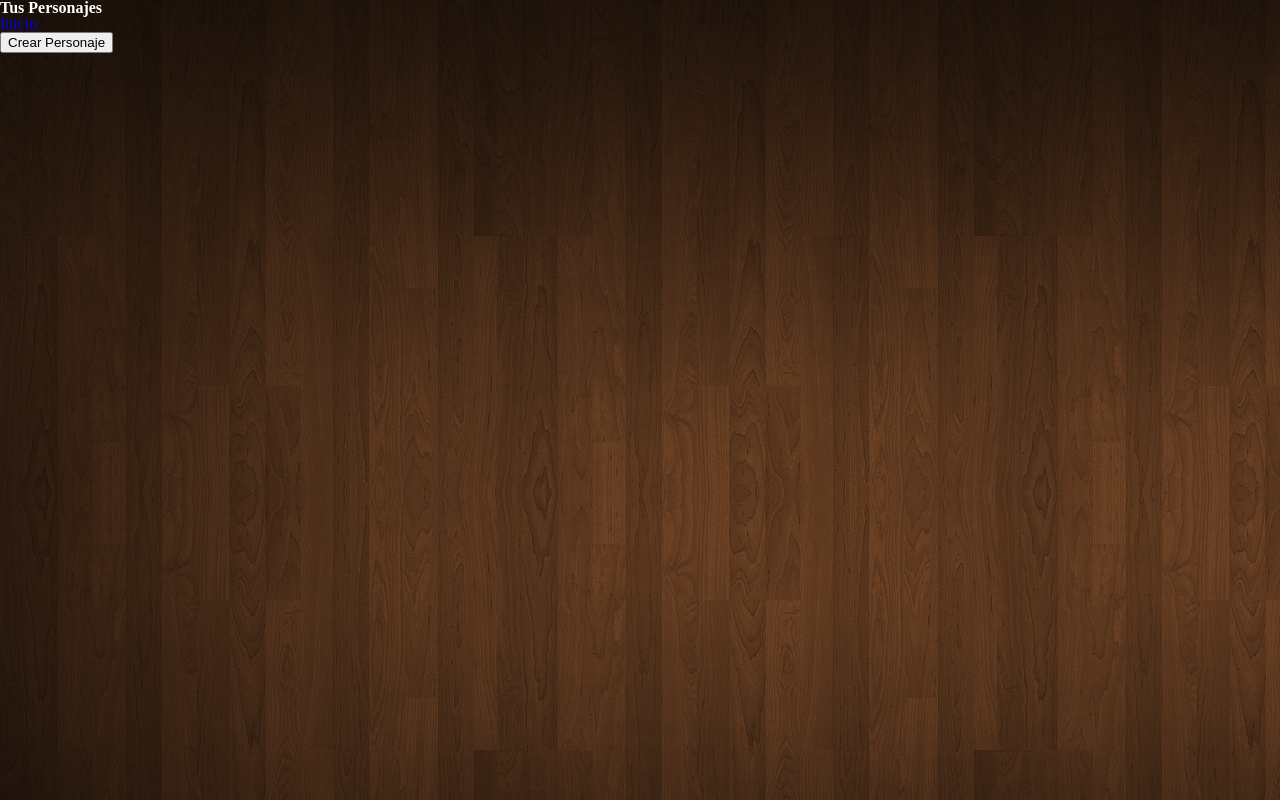
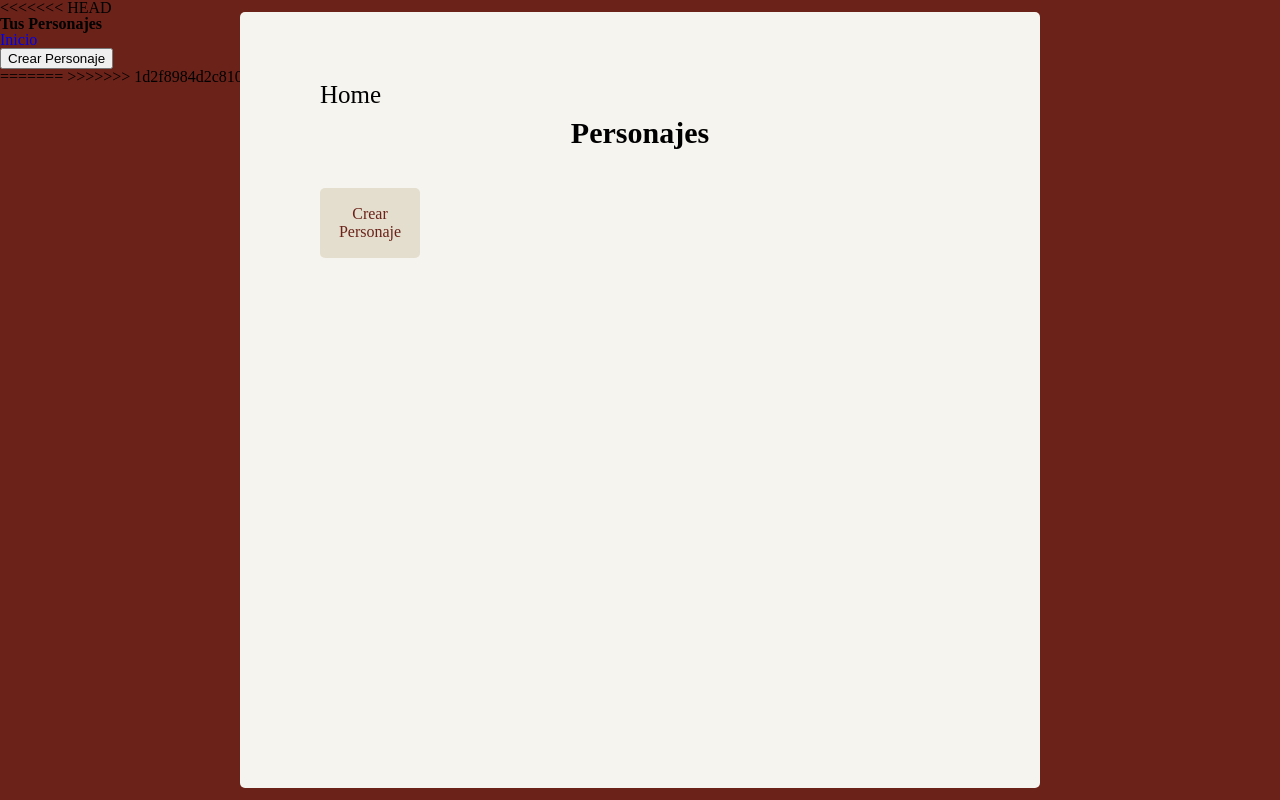
Before and after one commit to hoskbreaker/pathfinder_Web, a PHP site: page /PJ.html in a window 1280 px wide. Run offline with PHP 8.4, Linux system fonts and the light colour scheme.

Commit message:
fixed bugs

```diff
--- a/PJ.html
+++ b/PJ.html
@@ -8,11 +8,24 @@
 </head>
 
 <body>
+<<<<<<< HEAD
 	<h1>Tus Personajes</h1>
 	<a href="inicio.html">Inicio</a>
 	<form action="CS.html">
 		<p><input type="submit" value="Crear Personaje" /></p>
 	</form>
+=======
+	<div class="cuadro">
+		<ul>
+			<li><a href="inicio.html">Home</a></li>
+		</ul>
+		<br>
+		<h2>Personajes</h2>
+		<form action="CS.html">
+			<button type="submit" name="submit">Crear Personaje</button>
+		</form>
+	</div>
+>>>>>>> 1d2f8984d2c8101ea5d47ada8da0398a50358d68
 </body>
 
 </html>
--- a/Style.css
+++ b/Style.css
@@ -322,22 +322,101 @@ input, select {
 }
 .login-body {
 				background-image:url(img/Bg_login.png);
+        background-attachment: fixed;
 }
-
-
+/*PJ.html*/
+.cuadro{
+  width: 800px;
+  height: 97%;
+  background-color: #f6f4ee;
+  color: #fff;
+  top: 50%;
+  left: 50%;
+  position: absolute;
+  transform: translate(-50%,-50%);
+  box-sizing: border-box;
+  border-radius: 5px;
+  padding: 70px 40px;
+  text-align: center;
+}
+.cuadro h2 {
+  margin: 0;
+  padding-top: 20px;
+  font-family: Avenir;
+  font-size: 30px;
+  text-align: center;
+  margin-bottom: 40px;
+  color: black;
+}
+.cuadro ul{
+  float: left;
+}
+.cuadro ul li{
+  float: left;
+  list-style: none;
+}
+.cuadro ul li a{
+  font-family: century gothic;
+  font-size: 25px;
+  color: black;
+  padding-left: 40px;
+}
+.cuadro form{
+  float: left;
+  margin-left: 40px;
+}
+.cuadro form button{
+          width: 100px;
+          height: 70px;
+          margin-bottom: 5px;
+          font-family      : Avenir;
+          font-size        : 16px;
+          color            : #6a2219;
+          background-color : #e4dece;
+          border           : none;
+          padding: 10px;
+          border-radius: 5px;
+          text-align: center;
+}
+.cuadro form button:hover{
+          width: 100px;
+          height: 70px;
+          margin-bottom: 5px;
+          font-family      : Avenir;
+          font-size        : 16px;
+          color            : #6a2219;
+          background-color : #f0ebdc;
+          border           : 1px solid black;
+          padding: 10px;
+          border-radius: 5px;
+          text-align: center;
+          cursor: pointer;
+}
+.cuadro form button:active{
+          width: 100px;
+          height: 70px;
+          margin-bottom: 5px;
+          font-family      : Avenir;
+          font-size        : 16px;
+          color            : #6a2219;
+          background-color : #ccc8bb;
+          border           : 1px solid black;
+          padding: 10px;
+          border-radius: 5px;
+          text-align: center;
+          cursor: pointer;
+}
 /* CS.html*/
 td{
 	padding: 5px;
 }
 body{
-		background-image:url(img/Bg.jpg);
-		color:white;
-
+		background-color:  #6a2219;
 	}
 table {
 		text-align:center;
 		font-family: Ayuthaya;
-    	font-size  : 12px;
+    font-size  : 12px;
 		}
 a{
   text-decoration: none;
```
Also changed, not shown: inicio.html (+1 -7 lines).
